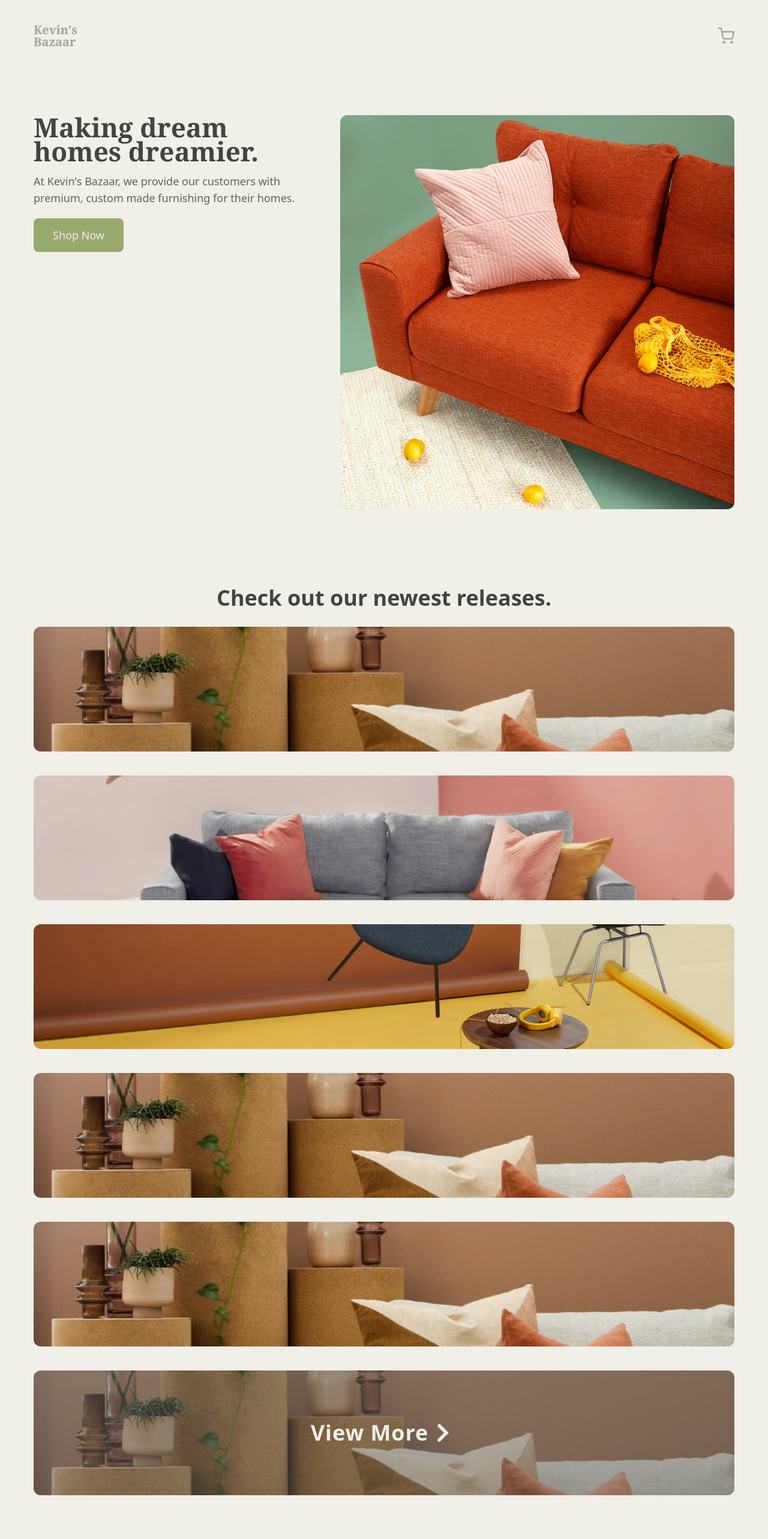
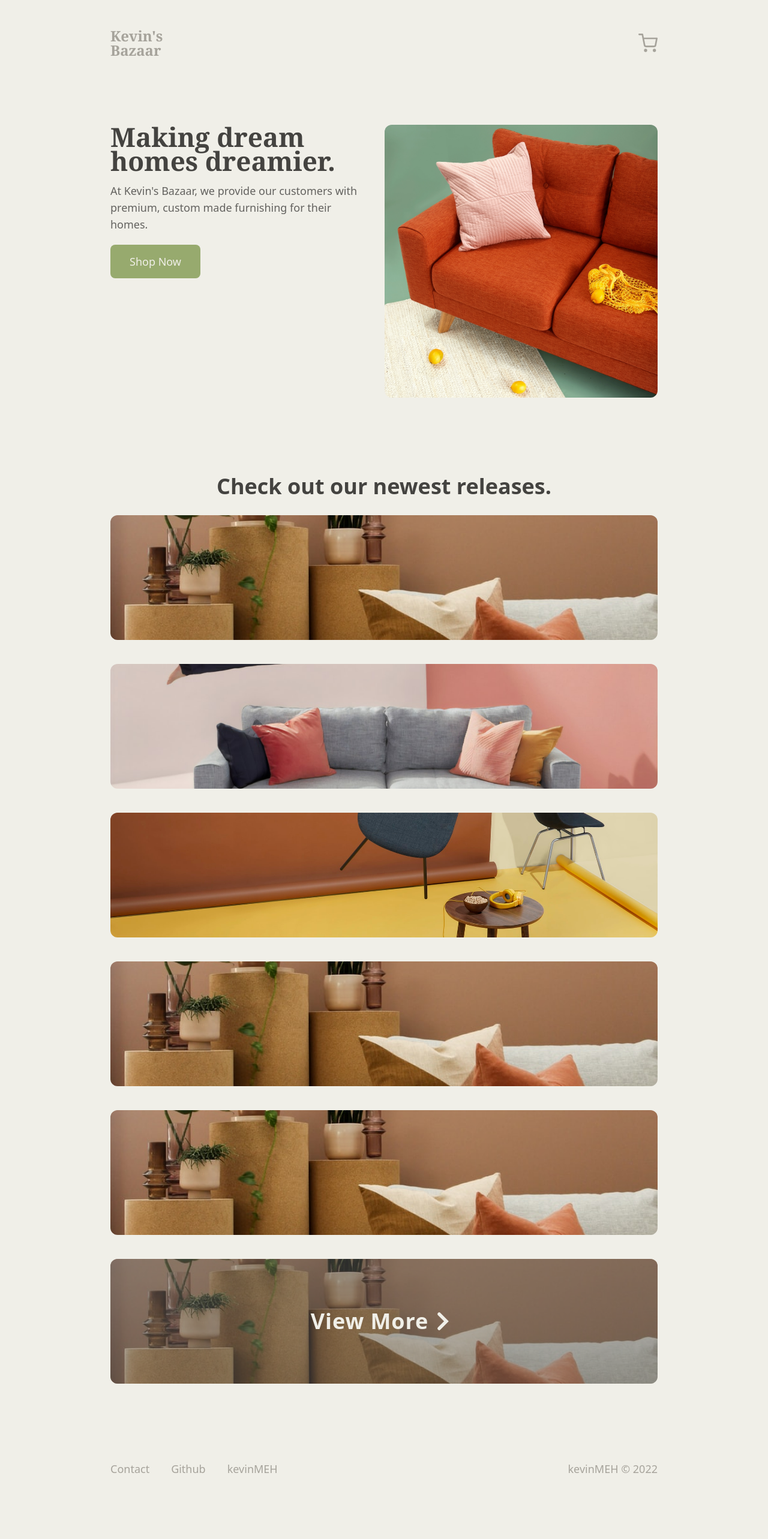
Before and after one commit to kevinMEH/kevins-bazaar, a React (Vite) app: page / in a window 1280 px wide. Shown: the top 2566 px of the page at 60% size. After the commit the page ends 2511 px from the top, so only its background shows below. Built offline with nearby package versions, Linux system fonts and the light colour scheme; a web font is replaced by a local one.

Commit message:
Header, Footer, App overall layout support

```diff
--- a/src/App.jsx
+++ b/src/App.jsx
@@ -42,7 +42,7 @@ const App = () => {
     }, [cart]);
 
     return (
-        <div className="p-6 md:px-14 md:py-10 min-h-screen flex flex-col">
+        <div className="p-6 md:px-14 md:py-10 lg:py-12 min-h-screen flex flex-col lg:max-w-5xl lg:mx-auto">
             <Header />
             <div className="flex-1 flex flex-col">
                 <Routes>
--- a/src/components/Footer.jsx
+++ b/src/components/Footer.jsx
@@ -1,6 +1,6 @@
 const Footer = () => {
     return (
-        <footer className="text-lightGray space-y-2.5 sm:space-y-0 sm:flex sm:justify-between">
+        <footer className="text-lightGray space-y-2.5 sm:space-y-0 sm:flex sm:justify-between lg:text-lg">
             <div className="flex justify-between sm:gap-9">
                 <a href="mailto:bazaar@liao.gg">Contact</a>
                 <a href="https://github.com/kevinMEH/kevins-bazaar">Github</a>
--- a/src/components/Header.jsx
+++ b/src/components/Header.jsx
@@ -3,12 +3,12 @@ import shoppingCart from "../assets/shoppingCart.svg";
 
 const Header = () => {
     return (
-        <nav className="flex justify-between">
+        <nav className="flex justify-between select-none">
             <Link to="/">
-                <h1 className="font-serif text-xl w-20 leading-none font-bold text-lightGray">Kevin's Bazaar</h1>
+                <h1 className="font-serif text-xl lg:text-2xl w-20 leading-none lg:leading-6 font-bold text-lightGray">Kevin's Bazaar</h1>
             </Link>
             <Link to="cart" className="flex items-center">
-                <img src={shoppingCart} className="h-7" alt="Shopping Cart"/>
+                <img src={shoppingCart} className="h-7 lg:h-8" alt="Shopping Cart"/>
             </Link>
         </nav>
     )
```
